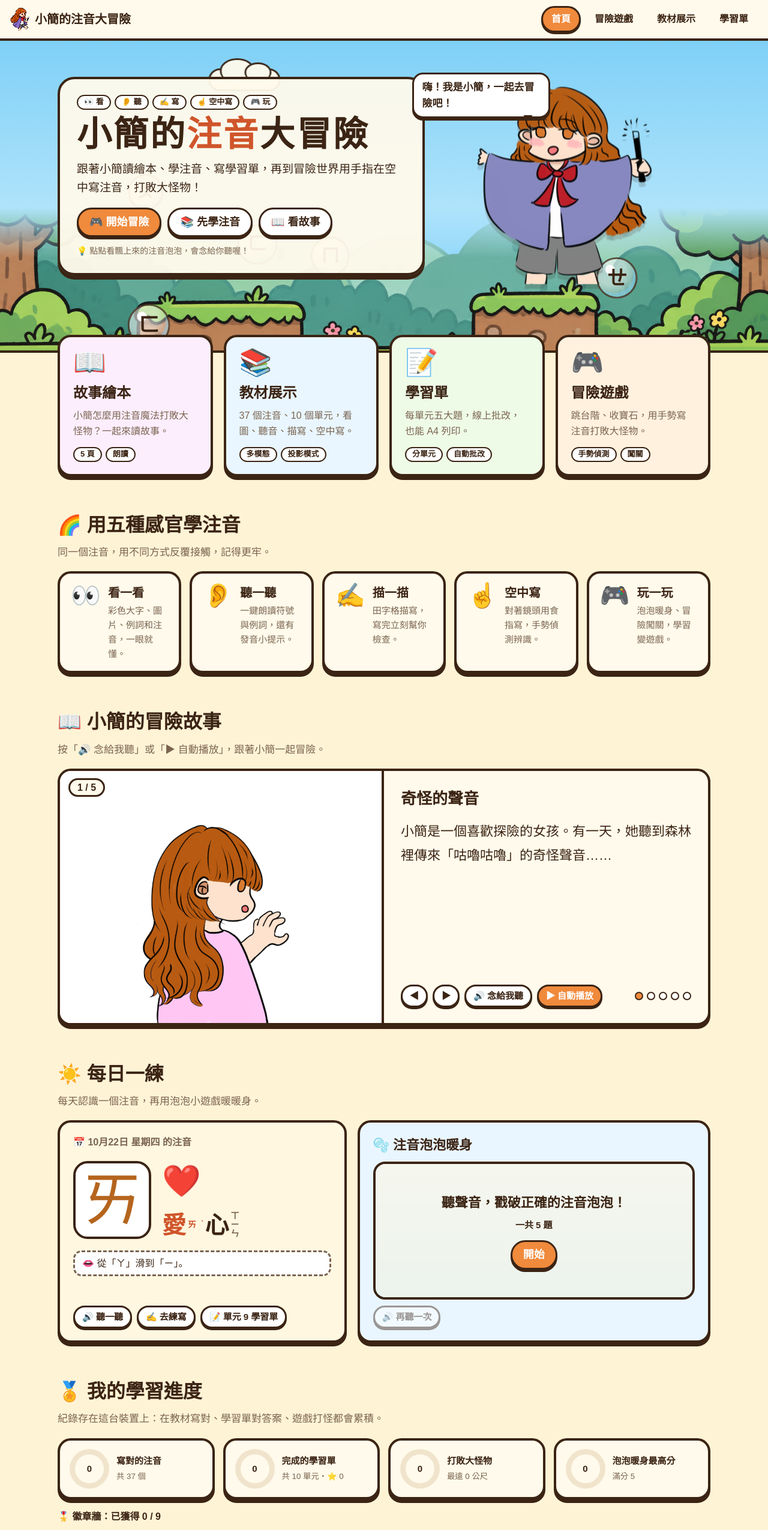
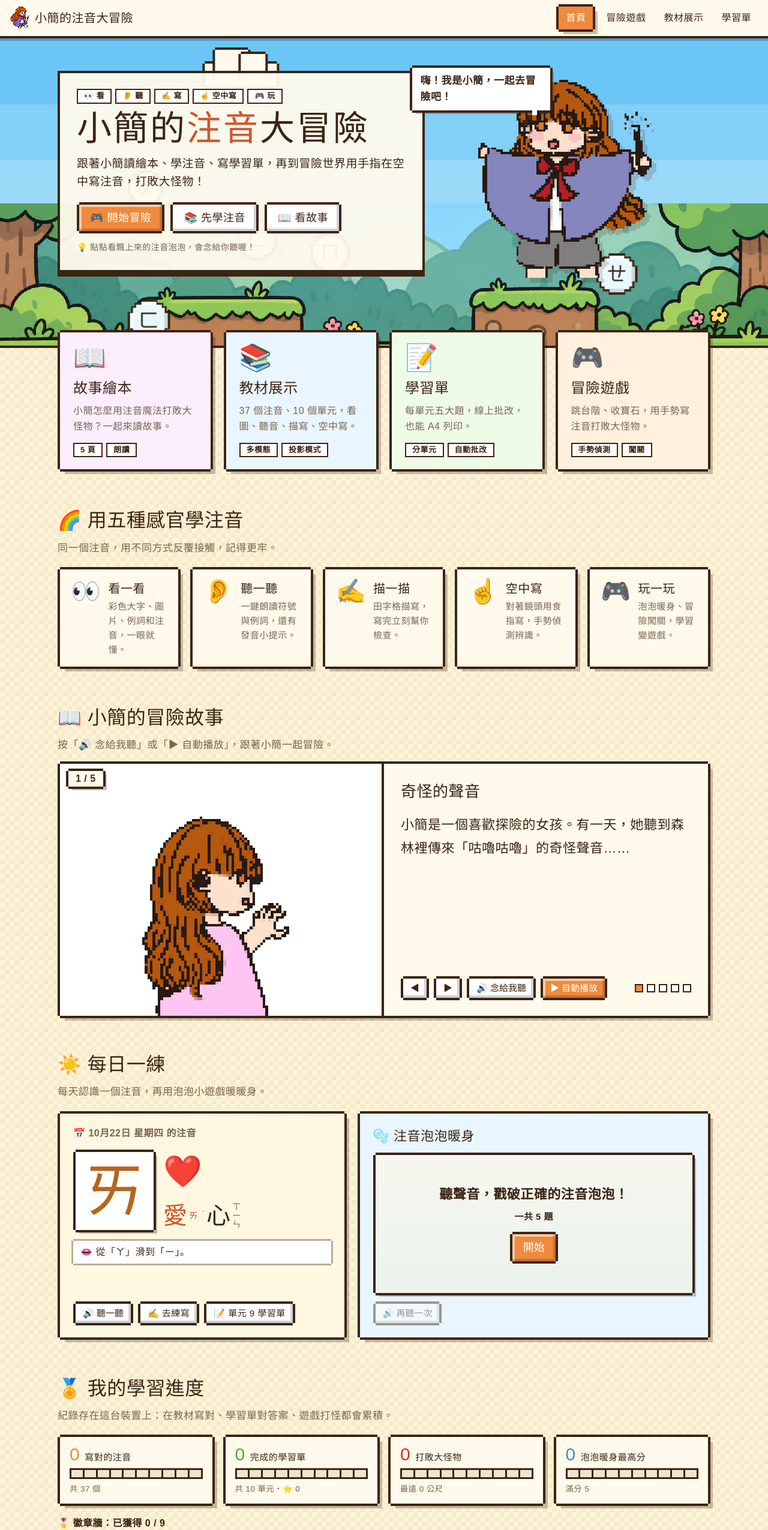
Before and after one commit to u11317029/game11233, a plain HTML site: page index.html in a window 1280 px wide. Shown: the top 2550 px of the page at 60% size. Drawn offline with Linux system fonts and the light colour scheme; a web font is replaced by a local one.

Commit message:
全站改成像素風
- 像素字型 Cubic 11（俐方體11號），教學用大字維持標準字形
- 缺角像素外框、NES 風按鈕、像素圓泡泡、分段像素進度條
- 故事與首頁插圖轉成像素圖（assets/story/px-*.png）
- 遊戲畫面以低解析度繪製再像素放大

Co-Authored-By: Claude Opus 5.5 <noreply@anthropic.com>

```diff
--- a/css/site.css
+++ b/css/site.css
@@ -1,4 +1,10 @@
 /* ═════════ 小簡的注音大冒險：網站共用樣式（入口、教材展示、學習單） ═════════ */
+/* 像素字型：俐方體11號 Cubic 11（免費字型，可自由使用與散布） */
+@font-face {
+  font-family: "Cubic 11";
+  src: url(https://cdn.jsdelivr.net/gh/ACh-K/Cubic-11@4c566f7d6cc5c05ee360fe9cff56b5da1fcafd4d/fonts/web/Cubic_11.woff2) format("woff2");
+  font-display: swap;
+}
 :root {
   --ink: #3b2414;
   --paper: #fffaeb;
@@ -10,7 +16,10 @@
   --red: #c0392b;
   --muted: #7a6450;
   --radius: 22px;
-  --font: "PingFang TC", "Noto Sans TC", "Microsoft JhengHei", sans-serif;
+  --font: "Cubic 11", "PingFang TC", "Noto Sans TC", "Microsoft JhengHei", sans-serif;
+  --font-teach: "PingFang TC", "Noto Sans TC", "Microsoft JhengHei", sans-serif;   /* 教學用大字：標準字形，筆畫才正確 */
+  --px: 4px;                 /* 像素邊框粗細 */
+  --shade: rgba(59,36,20,.28);
 }
 * { box-sizing: border-box; }
 html, body { margin: 0; }
@@ -61,3 +70,77 @@ button { font: inherit; }
   .nav .brand span { display: none; }
   .nav a.tab { padding: 4px 10px; font-size: 15px; }
 }
+
+/* ═════════ 像素風 ═════════ */
+* , *::before, *::after { border-radius: 0 !important; }
+body { -webkit-font-smoothing: none; -moz-osx-font-smoothing: unset; letter-spacing: .5px;
+       background-color: var(--paper-2);
+       background-image: linear-gradient(45deg, rgba(59,36,20,.045) 25%, transparent 25%, transparent 75%, rgba(59,36,20,.045) 75%),
+                         linear-gradient(45deg, rgba(59,36,20,.045) 25%, transparent 25%, transparent 75%, rgba(59,36,20,.045) 75%);
+       background-size: 16px 16px; background-position: 0 0, 8px 8px; }
+h1, h2, h3, b, strong { font-weight: normal; }          /* 像素字型本身就夠粗，不要再加粗 */
+img.px, canvas.px, .nav .brand img { image-rendering: pixelated; image-rendering: crisp-edges; }
+.teach { font-family: var(--font-teach); }
+
+/* 像素外框（缺角）：用四個方向的硬陰影畫邊框，再加一層右下的影子 */
+.card, .btn, .unit-chip, .nav a.tab.on, .pixel-frame {
+  border: none !important;
+  box-shadow: 0 calc(-1 * var(--px)) 0 0 var(--ink), 0 var(--px) 0 0 var(--ink),
+              calc(-1 * var(--px)) 0 0 0 var(--ink), var(--px) 0 0 0 var(--ink),
+              calc(var(--px) * 2) calc(var(--px) * 2) 0 0 var(--shade) !important;
+  margin: var(--px);
+}
+.card { margin: var(--px); }
+
+/* 像素按鈕：亮邊 + 暗邊，按下去會凹 */
+.btn { position: relative; padding: 8px 18px; font-weight: normal;
+       box-shadow: 0 calc(-1 * var(--px)) 0 0 var(--ink), 0 var(--px) 0 0 var(--ink),
+                   calc(-1 * var(--px)) 0 0 0 var(--ink), var(--px) 0 0 0 var(--ink),
+                   inset calc(-1 * var(--px)) calc(-1 * var(--px)) 0 0 rgba(0,0,0,.18),
+                   inset var(--px) var(--px) 0 0 rgba(255,255,255,.55) !important; }
+.btn:hover { filter: brightness(1.05); }
+.btn:active { transform: translate(0, 2px);
+              box-shadow: 0 calc(-1 * var(--px)) 0 0 var(--ink), 0 var(--px) 0 0 var(--ink),
+                          calc(-1 * var(--px)) 0 0 0 var(--ink), var(--px) 0 0 0 var(--ink),
+                          inset var(--px) var(--px) 0 0 rgba(0,0,0,.18) !important; }
+.btn.small { padding: 4px 12px; }
+.btn.primary { background: var(--orange); }
+
+/* 導覽列 */
+.nav { border-bottom: none; box-shadow: 0 var(--px) 0 0 var(--ink), 0 calc(var(--px) * 2) 0 0 var(--shade); }
+.nav .brand { font-weight: normal; }
+.nav a.tab { font-weight: normal; border: none; padding: 6px 12px; }
+.nav a.tab:hover { background: #fff; box-shadow: 0 calc(-1 * var(--px)) 0 0 var(--ink), 0 var(--px) 0 0 var(--ink), calc(-1 * var(--px)) 0 0 0 var(--ink), var(--px) 0 0 0 var(--ink); }
+.nav a.tab.on { margin: 0 var(--px); }
+
+.unit-chip { font-weight: normal; padding: 2px 10px; }
+.ruby .zy { font-weight: normal; }
+
+/* 各頁面的方框也套用像素外框（首頁、教材、學習單、遊戲） */
+details, .bdg, .today .sym, .pond, .timeline, .speech, .story .pic .pg,
+.glyph, .pad, .symlist button, .units-bar button, .units-bar a, .modes button.mode, .tip, .gest,
+.sheet, .know > div, .opt, .match .item, .q,
+.pill, .home, .toast, .duel, .sbtn, .touch button, .prompt, .gesture {
+  border: none !important;
+  box-shadow: 0 calc(-1 * var(--px)) 0 0 var(--ink), 0 var(--px) 0 0 var(--ink),
+              calc(-1 * var(--px)) 0 0 0 var(--ink), var(--px) 0 0 0 var(--ink),
+              calc(var(--px) * 1.5) calc(var(--px) * 1.5) 0 0 var(--shade) !important;
+}
+/* 虛線框改成淡色像素框 */
+.tip, .gest, .q, .gesture { box-shadow: 0 -3px 0 0 rgba(59,36,20,.35), 0 3px 0 0 rgba(59,36,20,.35), -3px 0 0 0 rgba(59,36,20,.35), 3px 0 0 0 rgba(59,36,20,.35) !important; }
+.units-bar { padding: 8px 6px 14px !important; gap: 12px !important; }
+.symlist { gap: 14px !important; padding: 4px; }
+.opt { margin: 3px; }
+
+/* 教學用大字維持標準字形 */
+.glyph, .pad .guide, .guide, .box span, .know .sym, .today .sym, .symlist button { font-family: var(--font-teach); }
+
+/* 像素圓（階梯狀圓形）：外層是框線色，::before 是填色 */
+.px-round { position: relative; isolation: isolate; background: var(--ink) !important; border: none !important; box-shadow: none !important;
+  clip-path: polygon(30% 0, 70% 0, 70% 8%, 84% 8%, 84% 16%, 92% 16%, 92% 30%, 100% 30%, 100% 70%, 92% 70%, 92% 84%, 84% 84%, 84% 92%, 70% 92%, 70% 100%, 30% 100%, 30% 92%, 16% 92%, 16% 84%, 8% 84%, 8% 70%, 0 70%, 0 30%, 8% 30%, 8% 16%, 16% 16%, 16% 8%, 30% 8%); }
+.px-round::before { content: ""; position: absolute; inset: 4px; z-index: -1; background: var(--fill, #e6f6ff);
+  clip-path: inherit; box-shadow: inset -6px -6px 0 rgba(0,0,0,.12), inset 6px 6px 0 rgba(255,255,255,.7); }
+.modes { gap: 16px !important; }
+.know { gap: 18px !important; }
+.sheet-head img, .brand img { image-rendering: pixelated; }
+.row { gap: 12px !important; }
--- a/index.html
+++ b/index.html
@@ -14,21 +14,19 @@
 
   /* ───── 主視覺 ───── */
   .hero { position: relative; overflow: hidden; border-bottom: 4px solid var(--ink); min-height: 520px;
-          background: linear-gradient(180deg, #7fd0f7 0%, #b6e6fb 62%, #fff3d6 100%); }
+          background: linear-gradient(180deg, #6cc6f5 0 22%, #82cff7 22% 40%, #9bd9f9 40% 56%, #b6e6fb 56% 72%, #d7f0fb 72% 86%, #fff3d6 86%); }
   .hero .hills { position: absolute; left: 0; right: 0; bottom: 0; height: 46%; background: url(assets/grass.png) center 78% / cover no-repeat; opacity: .9;
-                 -webkit-mask-image: linear-gradient(180deg, transparent 0, #000 35%); mask-image: linear-gradient(180deg, transparent 0, #000 35%); }
-  .cloud { position: absolute; background: #fffaeb; border: 3px solid var(--ink); border-radius: 999px; opacity: .95; animation: drift linear infinite; }
-  .cloud::before, .cloud::after { content: ""; position: absolute; background: inherit; border: inherit; border-bottom: none; border-radius: 50%; }
+                 image-rendering: pixelated; }
+  .cloud { position: absolute; background: #fffaeb; box-shadow: 0 -4px 0 var(--ink), 0 4px 0 var(--ink), -4px 0 0 var(--ink), 4px 0 0 var(--ink); animation: drift steps(240) infinite; }
+  .cloud::before, .cloud::after { content: ""; position: absolute; background: inherit; box-shadow: 0 -4px 0 var(--ink), -4px 0 0 var(--ink), 4px 0 0 var(--ink); }
   .cloud::before { width: 46%; height: 120%; left: 14%; top: -62%; }
   .cloud::after { width: 34%; height: 95%; left: 50%; top: -42%; }
   @keyframes drift { from { transform: translateX(-30vw); } to { transform: translateX(130vw); } }
 
   .bubbles { position: absolute; inset: 0; pointer-events: none; }
-  .bubble { position: absolute; bottom: -70px; width: 58px; height: 58px; border-radius: 50%; pointer-events: auto; cursor: pointer;
-            display: flex; align-items: center; justify-content: center; font-size: 28px; font-weight: 800; color: var(--ink);
-            background: radial-gradient(circle at 32% 28%, #fff 0 12%, rgba(255,255,255,.55) 13% 40%, rgba(255,255,255,.25) 70%);
-            border: 3px solid rgba(59,36,20,.75); box-shadow: inset -4px -6px 0 rgba(127,208,247,.45);
-            animation: rise linear forwards; user-select: none; }
+  .bubble { position: absolute; bottom: -70px; width: 58px; height: 58px; pointer-events: auto; cursor: pointer; --fill: #e9f8ff;
+            display: flex; align-items: center; justify-content: center; font-size: 28px; color: var(--ink);
+            animation: rise steps(90) forwards; user-select: none; }
   .bubble.pop { animation: popb .35s ease-out forwards !important; }
   @keyframes rise { 0% { transform: translate(0, 0); } 25% { transform: translate(18px, -26vh); } 50% { transform: translate(-14px, -52vh); }
                     75% { transform: translate(16px, -78vh); } 100% { transform: translate(0, -110vh); } }
@@ -46,13 +44,13 @@
   .hero .hint { margin-top: 12px; font-size: 14px; color: var(--muted); }
 
   .kid-wrap { position: relative; display: flex; justify-content: center; }
-  .kid { width: min(360px, 80%); cursor: pointer; filter: drop-shadow(0 8px 0 rgba(59,36,20,.18)); animation: bob 2.4s ease-in-out infinite; transform-origin: 50% 90%; }
+  .kid { width: min(360px, 80%); cursor: pointer; filter: drop-shadow(8px 8px 0 rgba(59,36,20,.18)); animation: bob 1.6s steps(4) infinite; transform-origin: 50% 90%; }
   .kid.talk { animation: wiggle .5s ease-in-out; }
-  @keyframes bob { 50% { transform: translateY(-10px); } }
+  @keyframes bob { 0%, 100% { transform: translateY(0); } 50% { transform: translateY(-12px); } }
   @keyframes wiggle { 25% { transform: rotate(-4deg); } 75% { transform: rotate(4deg); } }
   .speech { position: absolute; z-index: 2; top: 2%; left: -10%; max-width: 230px; background: #fff; border: 3px solid var(--ink); border-radius: 18px;
             padding: 8px 14px; font-weight: 800; font-size: 17px; box-shadow: 0 4px 0 var(--ink); }
-  .speech::after { content: ""; position: absolute; right: 26px; bottom: -14px; border: 8px solid transparent; border-top-color: var(--ink); }
+  .speech::after { content: ""; position: absolute; right: 30px; bottom: -16px; width: 8px; height: 8px; background: var(--ink); box-shadow: 8px -8px 0 #fff, 8px -8px 0 0 #fff, -8px 8px 0 var(--ink); }
 
   /* ───── 快速入口 ───── */
   .doors { display: grid; grid-template-columns: repeat(auto-fit, minmax(240px, 1fr)); gap: 18px; margin-top: -54px; position: relative; z-index: 3; }
@@ -92,7 +90,7 @@
   .today { padding: 20px 22px; display: flex; flex-direction: column; gap: 10px; background: #fff7e0; }
   .today .date { font-weight: 800; color: var(--muted); }
   .today .row { display: flex; align-items: center; gap: 18px; flex-wrap: wrap; }
-  .today .sym { width: 130px; height: 130px; border: 4px solid var(--ink); border-radius: 24px; background: #fff; display: flex; align-items: center; justify-content: center;
+  .today .sym { width: 130px; height: 130px; margin: 4px; background: #fff; display: flex; align-items: center; justify-content: center;
                 font-size: 100px; line-height: 1; cursor: pointer; }
   .today .emoji { font-size: 52px; }
   .today .ruby { font-size: 40px; font-weight: 900; }
@@ -103,14 +101,13 @@
   .warm .top { display: flex; align-items: center; gap: 10px; flex-wrap: wrap; }
   .warm .top h3 { margin: 0; font-size: 22px; flex: 1; }
   .warm .scoreb { font-weight: 900; }
-  .pond { position: relative; height: 230px; border: 4px solid var(--ink); border-radius: 20px; overflow: hidden;
-          background: linear-gradient(180deg, #bfe9ff, #7fd0f7); }
-  .pond .opt { position: absolute; width: 78px; height: 78px; border-radius: 50%; font-size: 40px; font-weight: 800; cursor: pointer;
-               display: flex; align-items: center; justify-content: center; color: var(--ink);
-               background: radial-gradient(circle at 32% 28%, #fff 0 12%, rgba(255,255,255,.75) 13% 45%, rgba(255,255,255,.45) 75%);
-               border: 3px solid var(--ink); animation: float 3s ease-in-out infinite; }
-  .pond .opt.right { background: #b9efb0; animation: popb .6s ease-out .3s forwards; }
-  .pond .opt.wrong { background: #ffc4c4; animation: shake .4s; }
+  .pond { position: relative; height: 230px; overflow: hidden; margin: 4px;
+          background: linear-gradient(180deg, #bfe9ff 0 25%, #a8e1fd 25% 50%, #93d8fb 50% 75%, #7fd0f7 75%); }
+  .pond .opt { position: absolute; width: 78px; height: 78px; font-size: 40px; cursor: pointer; margin: 0; padding: 0; --fill: #f2fbff;
+               display: flex; align-items: center; justify-content: center; color: var(--ink); font-family: var(--font);
+               animation: float 3s steps(6) infinite; }
+  .pond .opt.right { --fill: #b9efb0; animation: popb .6s steps(4) .3s forwards; }
+  .pond .opt.wrong { --fill: #ffc4c4; animation: shake .4s steps(4); }
   @keyframes float { 50% { transform: translateY(-12px); } }
   @keyframes shake { 25% { transform: translateX(-8px); } 75% { transform: translateX(8px); } }
   .pond .msg { position: absolute; inset: 0; display: flex; flex-direction: column; align-items: center; justify-content: center; gap: 10px;
@@ -121,10 +118,12 @@
   /* ───── 學習進度 + 徽章 ───── */
   .stats { display: grid; grid-template-columns: repeat(auto-fit, minmax(170px, 1fr)); gap: 14px; }
   .stat { padding: 14px 16px; display: flex; align-items: center; gap: 12px; }
-  .ring { --p: 0; width: 66px; height: 66px; border-radius: 50%; flex: none; display: flex; align-items: center; justify-content: center;
-          background: conic-gradient(var(--c, var(--orange)) calc(var(--p) * 1%), #f1e4cc 0); position: relative; font-weight: 900; font-size: 15px; }
-  .ring::before { content: ""; position: absolute; inset: 9px; background: var(--paper); border-radius: 50%; }
-  .ring span { position: relative; }
+  .stat { flex-direction: column; align-items: stretch; gap: 6px; }
+  .stat .head { display: flex; align-items: baseline; gap: 8px; }
+  .stat .num { font-size: 30px; line-height: 1; color: var(--c); }
+  .segs { display: grid; grid-template-columns: repeat(10, 1fr); gap: 3px; padding: 3px; background: var(--ink); }
+  .segs i { height: 12px; background: #f1e4cc; }
+  .segs i.on { background: var(--c); box-shadow: inset 0 -3px 0 rgba(0,0,0,.2), inset 0 3px 0 rgba(255,255,255,.35); }
   .stat b { display: block; font-size: 15px; }
   .stat small { color: var(--muted); }
   .badges { display: grid; grid-template-columns: repeat(auto-fill, minmax(108px, 1fr)); gap: 12px; margin-top: 16px; }
@@ -143,7 +142,7 @@
                border: 3px solid var(--ink); font-weight: 900; display: flex; align-items: center; justify-content: center; }
   .stone .syms { font-size: 28px; font-weight: 700; letter-spacing: 3px; margin-top: 8px; }
   .stone .nm { font-weight: 800; font-size: 15px; }
-  .stone .bar { height: 10px; border: 2px solid var(--ink); border-radius: 999px; background: #fff; overflow: hidden; }
+  .stone .bar { height: 14px; border: none; padding: 3px; background: var(--ink); }
   .stone .bar i { display: block; height: 100%; }
   .stone .st { font-size: 15px; min-height: 1.4em; }
   .stone .lk { display: flex; gap: 4px; justify-content: center; flex-wrap: wrap; }
@@ -222,7 +221,7 @@
     </div>
     <div class="kid-wrap">
       <div class="speech" id="speech">嗨！我是小簡，一起去冒險吧！</div>
-      <img class="kid" id="kid" src="assets/story/2.png" alt="拿著魔杖的小簡">
+      <img class="kid px" id="kid" src="assets/story/px-2.png" alt="拿著魔杖的小簡">
     </div>
   </div>
 </header>
@@ -268,7 +267,7 @@
     <h2 class="sec">📖 小簡的冒險故事</h2>
     <p class="sec-sub">按「🔊 念給我聽」或「▶ 自動播放」，跟著小簡一起冒險。</p>
     <div class="card story">
-      <div class="pic"><span class="pg" id="storyPg">1 / 5</span><img id="storyImg" src="assets/story/1.png" alt=""></div>
+      <div class="pic"><span class="pg" id="storyPg">1 / 5</span><img id="storyImg" class="px" src="assets/story/px-1.png" alt=""></div>
       <div class="text">
         <h3 id="storyTitle"></h3>
         <p id="storyText"></p>
@@ -408,7 +407,7 @@
   function spawnBubble() {
     if (document.hidden || bubbles.children.length > 9) return;
     const s = rand(ALL), b = document.createElement('div');
-    b.className = 'bubble'; b.textContent = s.ch; b.title = `${s.ch}：${s.word}`;
+    b.className = 'bubble px-round'; b.textContent = s.ch; b.title = `${s.ch}：${s.word}`;
     const size = 48 + Math.random() * 26;
     Object.assign(b.style, { left: (3 + Math.random() * 92) + '%', width: size + 'px', height: size + 'px', fontSize: size * 0.48 + 'px',
                              animationDuration: (11 + Math.random() * 8) + 's' });
@@ -432,7 +431,7 @@
     page = (i + STORY.length) % STORY.length;
     const img = $('storyImg');
     img.classList.add('fade');
-    setTimeout(() => { img.src = `assets/story/${page + 1}.png`; img.alt = STORY[page].t; img.classList.remove('fade'); }, 200);
+    setTimeout(() => { img.src = `assets/story/px-${page + 1}.png`; img.alt = STORY[page].t; img.classList.remove('fade'); }, 200);
     $('storyPg').textContent = `${page + 1} / ${STORY.length}`;
     $('storyTitle').textContent = STORY[page].t;
     $('storyText').innerHTML = STORY[page].p.replace(/([ㄅ-ㄩ])/g, '<span class="zy-hl">$1</span>');
@@ -491,7 +490,7 @@
     const W = pond.clientWidth, slots = shuffle([0, 1, 2, 3]);
     opts.forEach((s, k) => {
       const b = document.createElement('button');
-      b.className = 'opt'; b.textContent = s.ch;
+      b.className = 'opt px-round'; b.textContent = s.ch;
       const col = slots[k];
       b.style.left = `${14 + col * Math.max(0, (W - 28 - 78) / 3)}px`;
       b.style.top = `${30 + (col % 2) * 70 + Math.random() * 20}px`;
@@ -541,12 +540,13 @@
     const learned = ALL.filter(s => mat[s.ch] > 0).length;
     const wsDone = Object.keys(ws).length;
     const wsStars = Object.values(ws).reduce((a, w) => a + (w.stars || 0), 0);
-    const ring = (p, label, c) => `<div class="ring" style="--p:${Math.round(p)};--c:${c}"><span>${label}</span></div>`;
-    $('stats').innerHTML = `
-      <div class="card stat">${ring(learned / ALL.length * 100, `${learned}`, '#f08a3c')}<div><b>寫對的注音</b><small>共 ${ALL.length} 個</small></div></div>
-      <div class="card stat">${ring(wsDone / ZHUYIN_UNITS.length * 100, `${wsDone}`, '#5aa836')}<div><b>完成的學習單</b><small>共 ${ZHUYIN_UNITS.length} 單元・⭐ ${wsStars}</small></div></div>
-      <div class="card stat">${ring(Math.min(100, (game.bossWins || 0) * 34), `${game.bossWins || 0}`, '#c0392b')}<div><b>打敗大怪物</b><small>最遠 ${game.bestDist || 0} 公尺</small></div></div>
-      <div class="card stat">${ring((wu.best || 0) / ROUNDS * 100, `${wu.best || 0}`, '#3d8fd1')}<div><b>泡泡暖身最高分</b><small>滿分 ${ROUNDS}</small></div></div>`;
+    const segs = (p, c) => `<div class="segs">${Array.from({ length: 10 }, (_, i) => `<i class="${i < Math.round(p / 10) ? 'on' : ''}"></i>`).join('')}</div>`;
+    const stat = (p, num, title, sub, c) => `<div class="card stat" style="--c:${c}"><div class="head"><span class="num">${num}</span><b>${title}</b></div>${segs(p, c)}<small>${sub}</small></div>`;
+    $('stats').innerHTML =
+      stat(learned / ALL.length * 100, learned, '寫對的注音', `共 ${ALL.length} 個`, '#f08a3c') +
+      stat(wsDone / ZHUYIN_UNITS.length * 100, wsDone, '完成的學習單', `共 ${ZHUYIN_UNITS.length} 單元・⭐ ${wsStars}`, '#5aa836') +
+      stat(Math.min(100, (game.bossWins || 0) * 34), game.bossWins || 0, '打敗大怪物', `最遠 ${game.bestDist || 0} 公尺`, '#c0392b') +
+      stat((wu.best || 0) / ROUNDS * 100, wu.best || 0, '泡泡暖身最高分', `滿分 ${ROUNDS}`, '#3d8fd1');
 
     const BADGES = [
       ['🌱', '注音新手', '在教材寫對第 1 個注音', learned >= 1],
```
Also changed, not shown: game.html (+11 -8 lines), assets/story/px-1.png (added), assets/story/px-2.png (added), assets/story/px-3.png (added), assets/story/px-4.png (added), assets/story/px-5.png (added).
